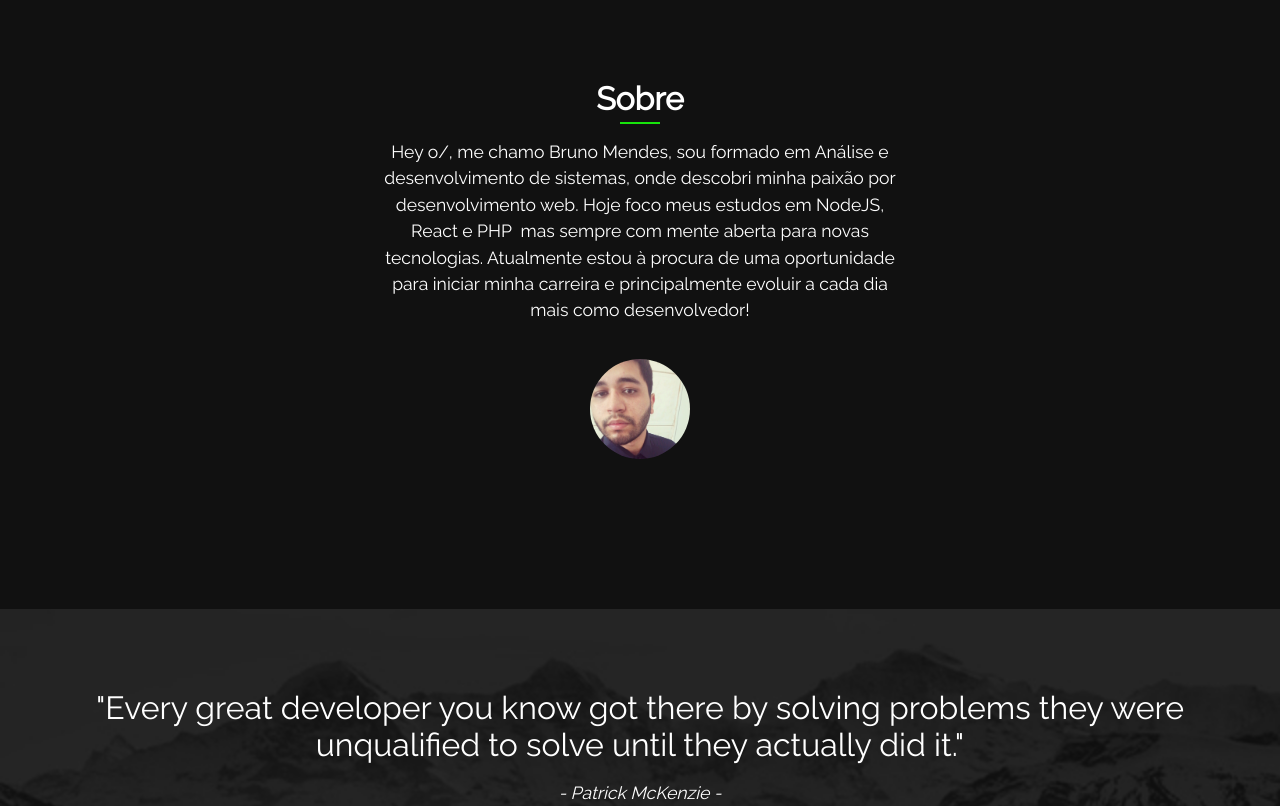
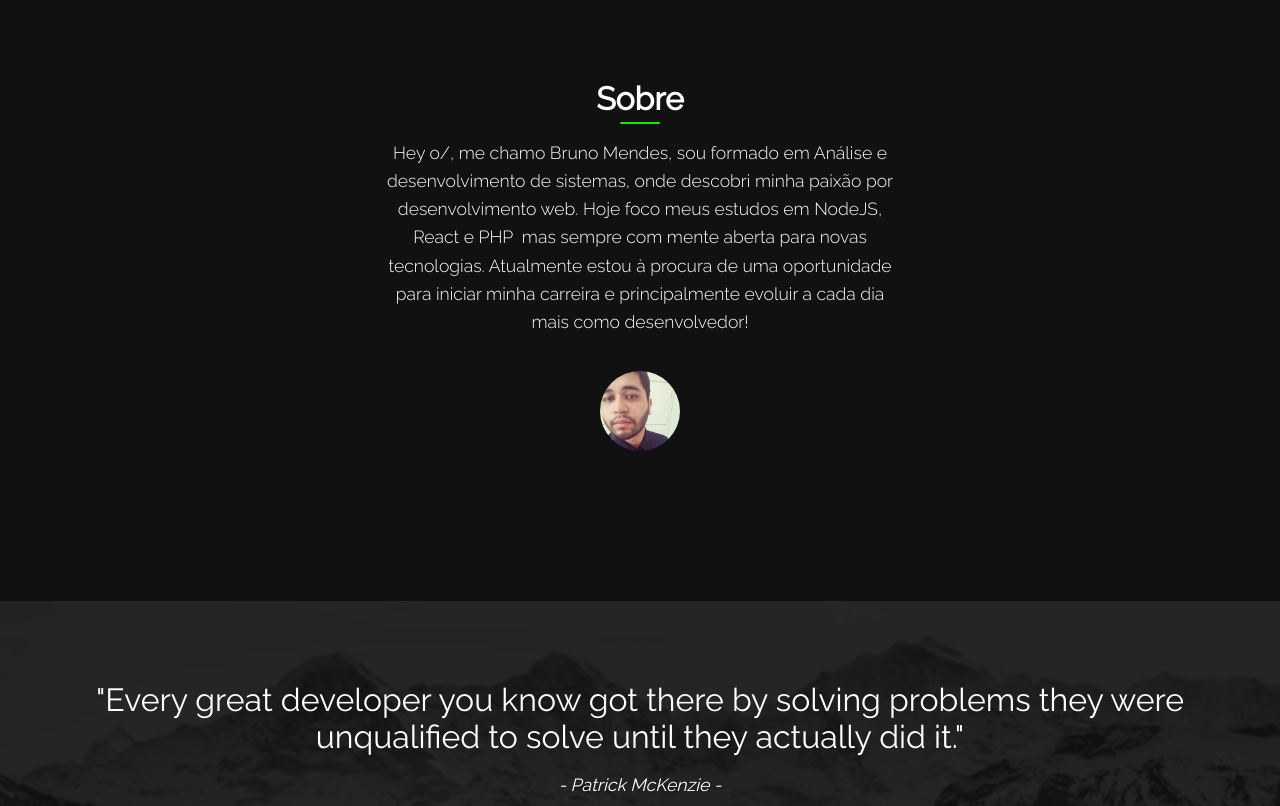
Before and after one commit to Bruends/brunomendes41.github.io, a website: page index.html in a window 1280 px wide. Shown: the part 720-1526 px from the top of the page. Drawn offline with Linux system fonts and the light colour scheme.

Commit message:
ajustes de layout

```diff
--- a/index.html
+++ b/index.html
@@ -5,8 +5,8 @@
   <meta charset="UTF-8">
   <meta name="viewport" content="width=device-width, initial-scale=1.0">
   <meta http-equiv="X-UA-Compatible" content="ie=edge">
-  <meta name="theme-color" content="#222222">
-  <title>Bruno Mendes</title>
+  <meta name="theme-color" content="#17E40C">
+  <title>Bruno Mendes - Dev Web</title>
     <!--fontawesome  -->
   <link rel="stylesheet" href="https://use.fontawesome.com/releases/v5.0.10/css/all.css" integrity="sha384-+d0P83n9kaQMCwj8F4RJB66tzIwOKmrdb46+porD/OvrJ+37WqIM7UoBtwHO6Nlg" crossorigin="anonymous">
   <!-- google fonts -->
@@ -80,7 +80,7 @@
     </div>
   </section>
 
-  <!-- Links -->
+  <!-- Frase -->
   <section class="phrase-bg">
     <blockquote class="phrase">
       "Every great developer you know got there by solving problems they were unqualified to solve until they actually did it."
@@ -88,6 +88,7 @@
     <br>
     <cite class="author"><i>- Patrick McKenzie -</i></cite>
   </section>
+  <!-- links -->
   <section class="links-bg">
     <h3 class="links-title">Links</h3>
     <div class="links-container">
@@ -109,9 +110,9 @@
       </a>
     </div>
   </section>
-
-  <!-- Skill front-end -->
+  <!-- skills -->
   <section class="skills-bg" id="skills">
+    <!-- front-end -->
     <div class="skills-container">
       <h2 class="skills-title">Skills</h2>
       <div class="skills-row">
@@ -131,7 +132,7 @@
             <i class="fab fa-gulp" title="gulp"></i>
           </div>
         </article>
-      <!-- skill backend -->
+      <!-- backend -->
         <article class="skill-item">
           <i class="fa fa-cogs skill-item__icon"></i>
           <h3 class="skill-item__title">Back-End</h3>
--- a/sass/_assets.scss
+++ b/sass/_assets.scss
@@ -37,4 +37,5 @@
   top: 20px;
   font-size: 2em;
   animation: bounceArrow .8s infinite;
+  color: $detail_color;
 }
--- a/sass/_layout.scss
+++ b/sass/_layout.scss
@@ -142,7 +142,8 @@
   &__text {
     color: #fff;
     font-size: 1.1em;
-    line-height: 1.5em;
+    font-weight: 300;
+    line-height: 1.6em;
     padding: 0 10px;
   }
 }
@@ -155,8 +156,8 @@
   &__photo {
     display: block;
     margin: 0 auto;
-    width: 100px;
-    height: 100px;
+    width: 80px;
+    height: 80px;
     border-radius: 50%;
     background-image: url('../img/photo.jpg');
     background-size: cover;
--- a/sass/_mixins.scss
+++ b/sass/_mixins.scss
@@ -16,6 +16,7 @@
     content: '';
     width: 40px;
     height: 2px;
+    border-radius: 6px;
     display: block;
     background-color: $detail_color;
     margin: 5px auto 15px auto;
```
Also changed, not shown: dist/css/style.css, 1 other file.
